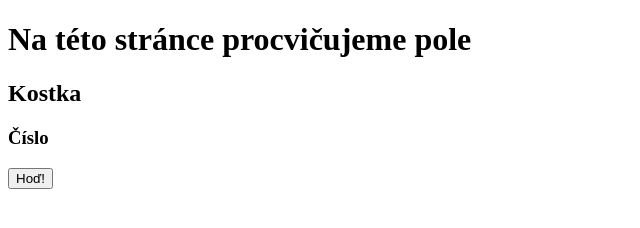
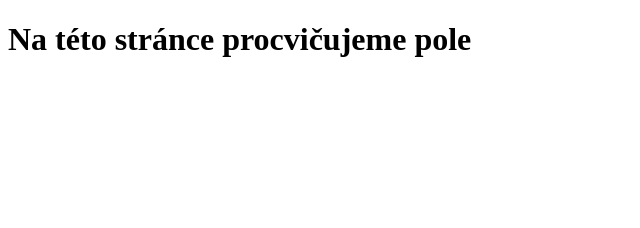
Before and after one commit to vaclavstraser/arrays, a plain HTML site: page index.html in a window 1280 px wide. Shown: the whole page, without its empty margins (0-640 px from the left). Drawn offline with Linux system fonts and the light colour scheme.

Commit message:
remove redundant code

```diff
--- a/index.html
+++ b/index.html
@@ -8,9 +8,6 @@
 </head>
 <body>
     <h1>Na této stránce procvičujeme pole</h1>
-    <h2>Kostka</h2>
-    <h3>Číslo</h3>
-    <button>Hoď!</button>
     <script src="script.js"></script>
 </body>
 </html>
```
